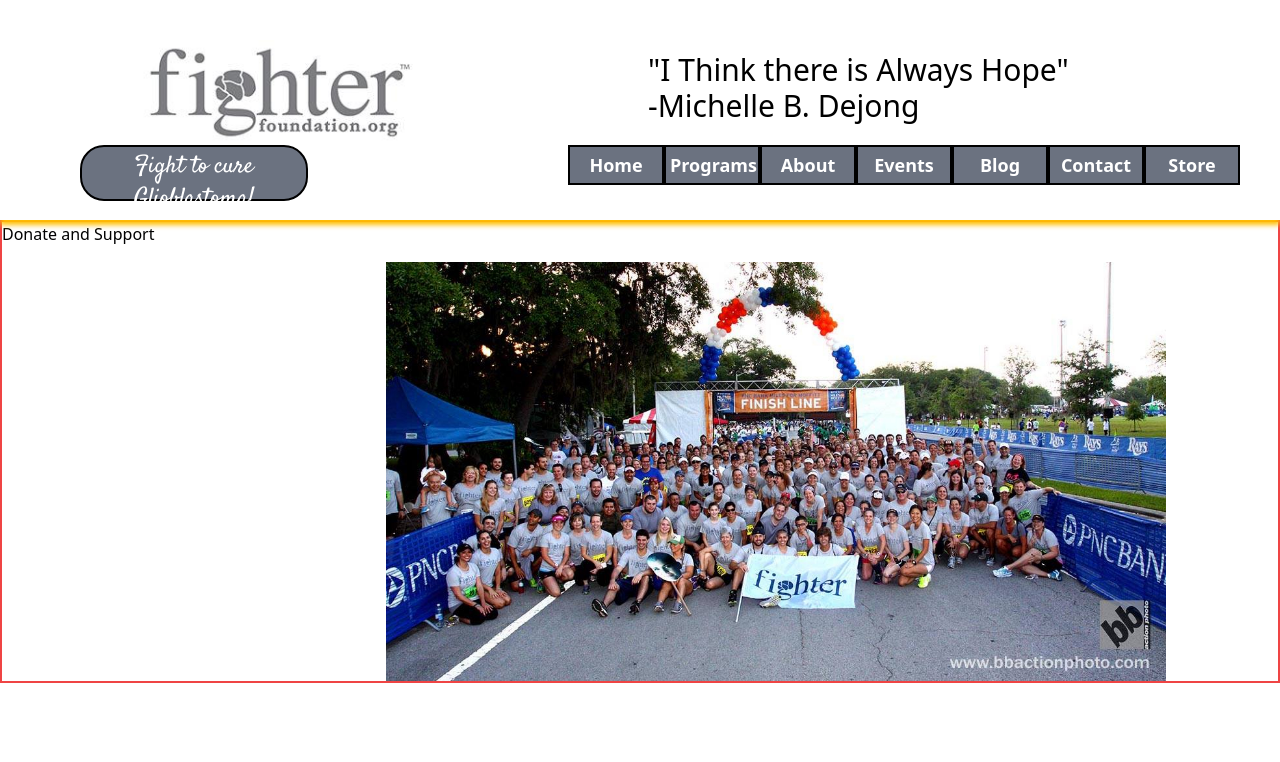
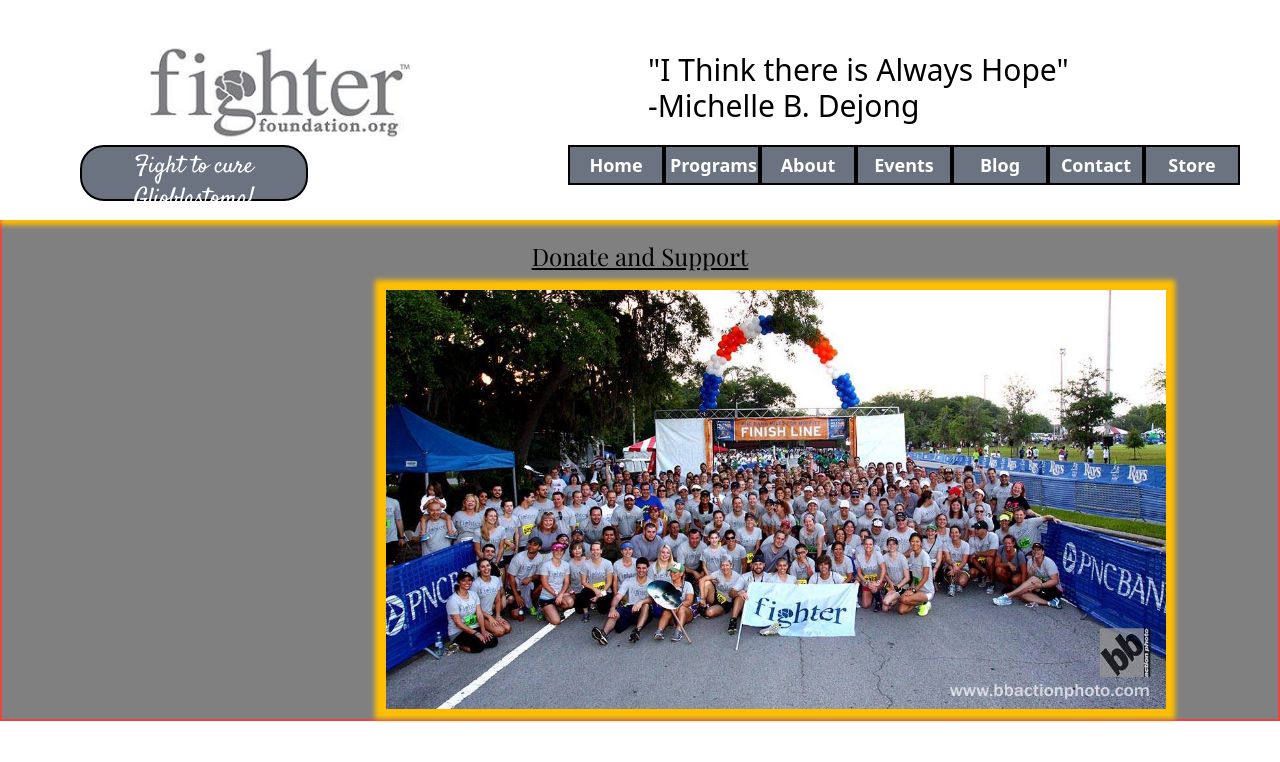
Before and after one commit to Patrick-Tomic/FighterFoundation2.0, a React (Vite) app: page / in a window 1280 px wide. Shown: the top 762 px of the page. Built offline with nearby package versions, Linux system fonts and the light colour scheme.

Commit message:
image carousel works

```diff
--- a/src/main.tsx
+++ b/src/main.tsx
@@ -2,8 +2,8 @@ import mural from './assets/mural.jpg'
 import race from './assets/race.jpg'
 import hope from './assets/hope.jpeg'
 import quote from './assets/quote.jpeg'
-import {useState, useEffect} from 'react'
-import { render } from 'react-dom'
+import {useEffect, useState} from 'react'
+
 
 export default function Main(){
 
@@ -11,29 +11,59 @@ export default function Main(){
     const imgElements = imgs.map((img) => {
     return  <img   key = {img} src = {img}></img>
 })
-   const [width, setWidth] = useState(0)
+  const firstClone = imgElements.filter((img) => img.key === mural)
+   const initial = 0
+    const [width, setWidth] = useState(initial)
+    const [count, setCount] = useState(initial)
+        console.log(count)
+        console.log(width)
 
-    useEffect(() =>{
-        const myInterval = setInterval(() =>{
-            if(width === -3120){
-                setWidth(0)
+
+      let style = {
+            transform: `translateX(-${width}px)`,
+            transition: 'transform 1s ease-in-out'
+        }
+
+      if(count === 5){
+
+            style = {
+                transform: `translateX(0px)`,
+                transition: 'none',
+
             }
-            else{
-            setWidth(width-780)
+        }
+
+    useEffect(() => {
+
+        setTimeout(() =>{
+              if(count <= 4){
+                const ans = width+780
+              setWidth(ans)
+              const num = count+1
+              setCount(num)
+
             }
-        }, 3000)
+            else if(count === 5){
+                const zero =0
+                setWidth(zero)
+                setCount(zero)
+
+            }
+        }, 4000)
+
     })
-   const style = {
-    transform:`translateX(${width}px)`
-   }
+
+
+
     return (
-       <main className='border-solid border-red-500 border-2 flex flex-col align-middle'>
-        <h1>Donate and Support</h1>
+       <main className='border-solid border-red-500 border-2 flex flex-col'>
+        <a href="https://www.paypal.com/us/fundraiser/charity/2413284"><h1>Donate and Support</h1></a>
 
 
       <div id='wrap'>
-        <div id='slider' style= {style}>
+        <div style = {style} id='slider'>
         {imgElements}
+        {firstClone}
         </div>
         </div>
 
--- a/src/style.scss
+++ b/src/style.scss
@@ -1,4 +1,5 @@
  @import url('https://fonts.googleapis.com/css2?family=Satisfy&display=swap');
+ @import url("https://fonts.googleapis.com/css2?family=Playfair+Display&display=swap");
  header{
     display: grid;
     grid-template-columns: 1fr 3fr;
@@ -46,19 +47,32 @@
     }
  }
  main{
+    background-color: gray;
+    a{
+
+        margin-top: 2vh;
+        align-self: center;
+        font-family: 'Playfair Display', system-ui;
+        font-size: 24px;
+        text-decoration: underline;
+        cursor:pointer ;
+    }
     #wrap{
+        margin-bottom: 10px;
+        box-shadow: -1px 0px 5px 10px #FFBF00;
        margin-top: 2vh;
        max-width: 780px;
        margin-left: 30vw;
        overflow: hidden;
        #slider{
+
         max-width: 780px;
+      display: inline-flex;
         img{
-            width: 780px;
+            min-width: 780px;
         }
         display: flex;
-        transform: translateX(0);
-        transition: transform 1s ease-in-out;
+
        }
     }
  }
```
